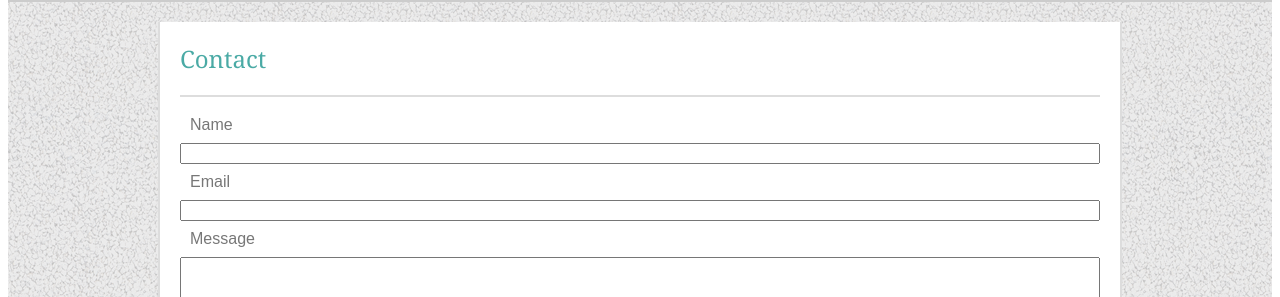
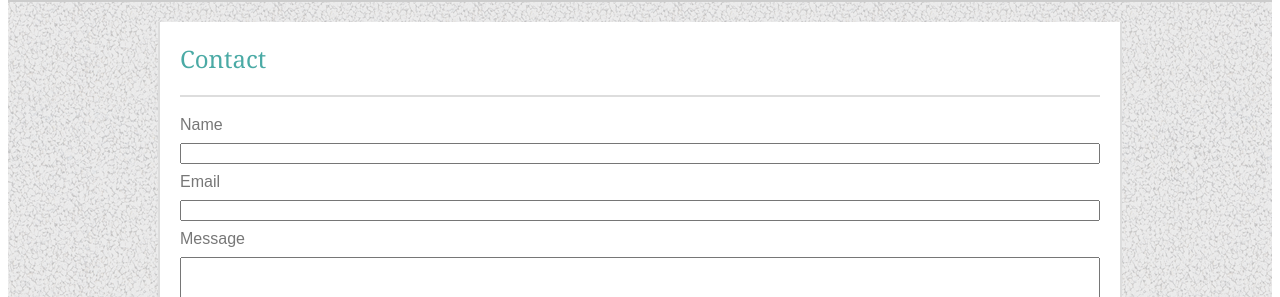
Before and after one commit to neilfr/Basic-Portfolio, a plain HTML site: page contact.html in a window 1280 px wide. Shown: the part 81-378 px from the top of the page. Drawn offline with Linux system fonts and the light colour scheme.

Commit message:
now the contact form is really done

```diff
--- a/assets/style/style.css
+++ b/assets/style/style.css
@@ -87,12 +87,12 @@ p{
 .textFieldTitleTop{
     line-height:1;
 
-    margin:20px 10px 10px 10px;
+    margin:20px 0px 10px 0px;
 }
 .textFieldTitle{
     line-height:1;
 
-    margin:10px;
+    margin:10px 0px;
 }
 .textField{
     width: 920px;
```
